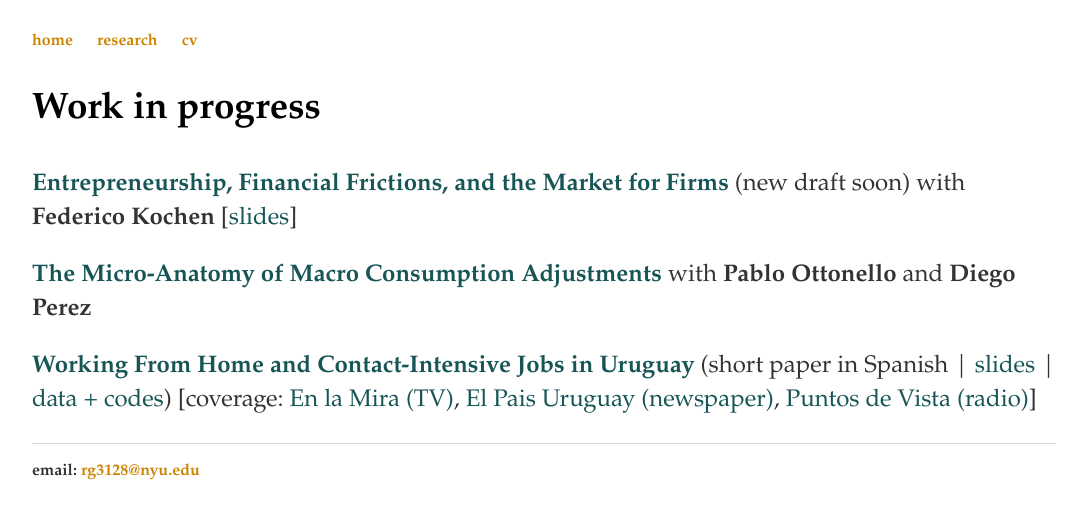
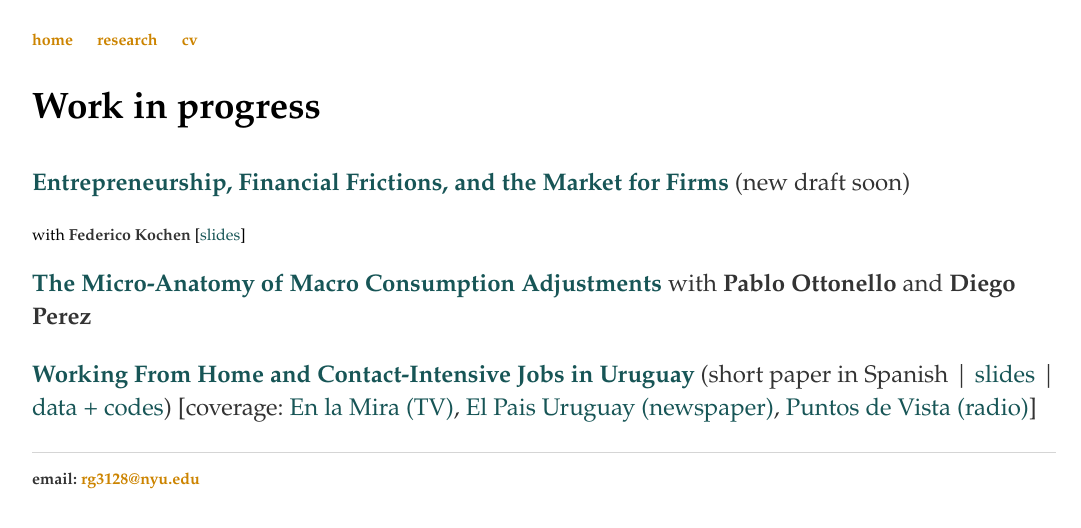
Before and after one commit to rafaguntin/rafaguntin.github.io, a Jekyll site: the page built from research/index.html, in a window 1280 px wide. Shown: the top 528 px of the page, without its empty margins (96-1177 px from the left). Built offline with Jekyll 4.4.1, drawn with Linux system fonts in a browser that asks for light colours.

Commit message:
Update index.html

```diff
--- a/research/index.html
+++ b/research/index.html
@@ -8,10 +8,12 @@ title: Rafael Guntin - Research
 			<p> <a style="font-weight: bold; color:#175556"
 			       href="/research/Entrepreneurship Financial Frictions and the Market of Firms.pdf"
 			       target="_blank">Entrepreneurship, Financial Frictions, and the Market for Firms</a>
-				(new draft soon) with
+				(new draft soon)
+				</p>
+				with
 				<a style="font-weight: bold; color:#333" href="https://sites.google.com/view/federicokochen/home" target="_blank"> Federico Kochen </a>
 				[<a style="color:#175556" href="/research/GK - Slides NYU - 09Dec19 - Handout.pdf" target="_blank">slides</a>]
-
+				<p>
 			</p>
 			<p> <a style="font-weight: bold; color:#175556"
 			       >The Micro-Anatomy of Macro Consumption Adjustments</a>
```
